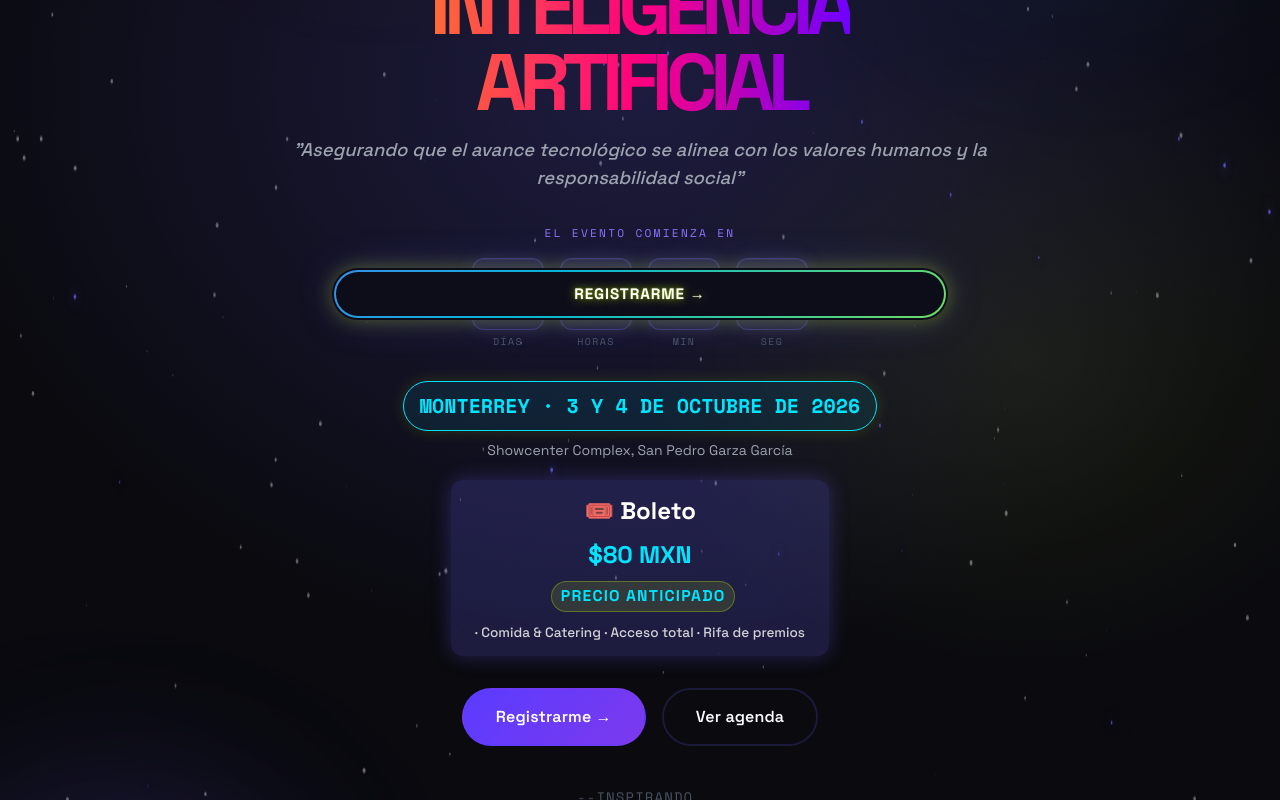
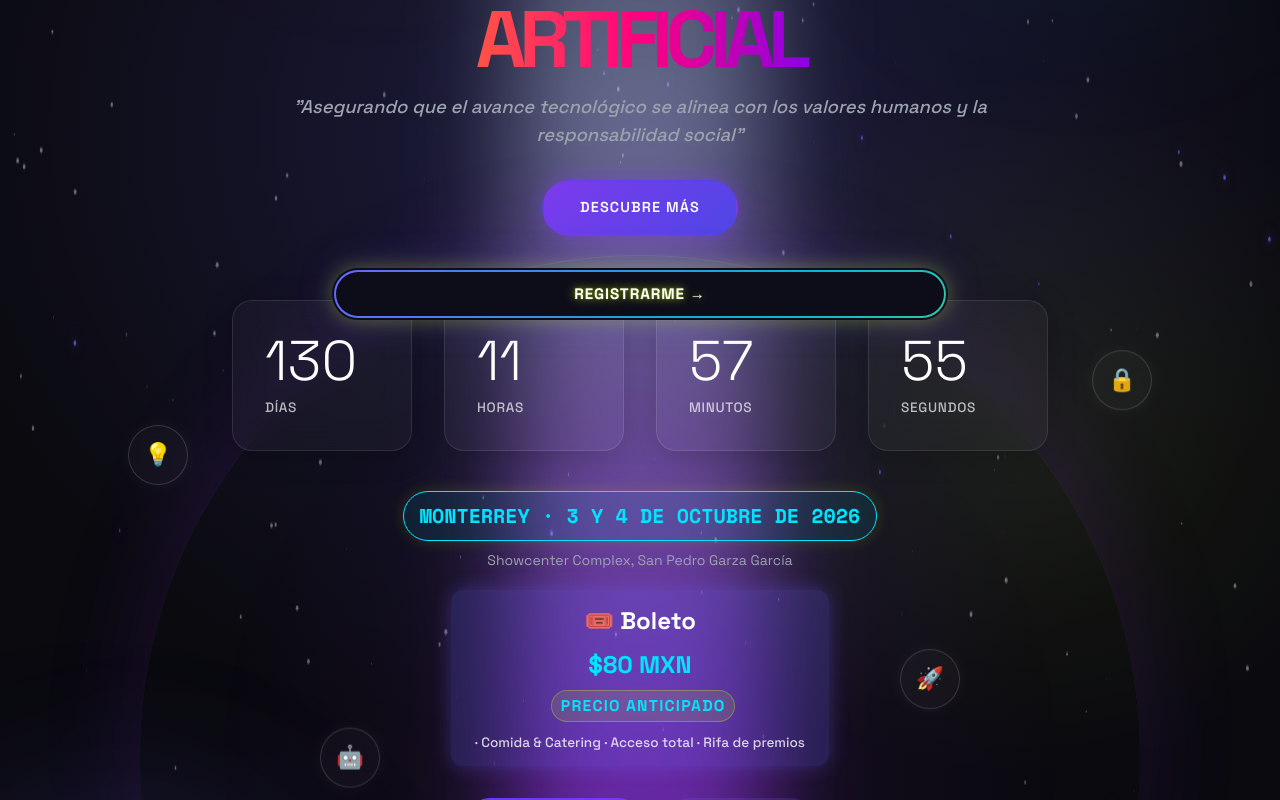
Before and after one commit to adminEzerMonterrey/encuentroMundialDeValores, a React (Vite) app: page / in a window 1280 px wide. Shown: the part 460-1260 px from the top of the page. Built offline with nearby package versions, Linux system fonts and the light colour scheme.

Commit message:
feat: Redesign Hero section and add custom Loader animation

```diff
--- a/src/App.jsx
+++ b/src/App.jsx
@@ -12,46 +12,35 @@ import Footer from './components/Footer';
 
 // Splash Screen Component
 function SplashScreen({ onDone }) {
+  const [phase, setPhase] = React.useState('loading'); // 'loading', 'revealing', 'done'
+
   useEffect(() => {
-    // Lock scroll
     document.body.style.overflow = 'hidden';
-    document.body.style.position = 'fixed';
-    document.body.style.top = '0';
-    document.body.style.width = '100%';
 
-    const splash = document.getElementById('introSplash');
+    // Solo mostramos las barras por unos instantes antes de revelar
+    const t = setTimeout(() => {
+      setPhase('revealing');
+    }, 800); // 800ms de espera antes de abrir las cortinas
 
-    const t1 = setTimeout(() => {
-      splash?.classList.add('expanding');
-      const t2 = setTimeout(() => {
-        splash?.classList.add('done');
-        // Restore scroll
-        document.body.style.position = '';
-        document.body.style.top = '';
-        document.body.style.width = '';
+    return () => clearTimeout(t);
+  }, []);
+
+  useEffect(() => {
+    if (phase === 'revealing') {
+      setTimeout(() => {
         document.body.style.overflow = '';
+        onDone();
+      }, 1200); // Tiempo que tardan las cortinas en subir
+    }
+  }, [phase, onDone]);
 
-        onDone();
-      }, 1800);
-      return () => clearTimeout(t2);
-    }, 2400);
-
-    return () => {
-      clearTimeout(t1);
-      document.body.style.position = '';
-      document.body.style.top = '';
-      document.body.style.width = '';
-      document.body.style.overflow = '';
-    };
-  }, [onDone]);
+  if (phase === 'done') return null;
 
   return (
-    <div className="intro-splash" id="introSplash">
-      <div className="intro-orb" id="introOrb">
-        <span className="intro-orb-label">EMV PRESENTA</span>
-        <span className="intro-orb-title">Encuentro <span className="accent">Mundial</span></span>
-        <span className="intro-orb-sub">2026</span>
-      </div>
+    <div className={`loading-screen ${phase === 'revealing' ? 'is-revealing' : ''}`}>
+      <div className="loading-overlay v1"></div>
+      <div className="loading-overlay v2"></div>
+      <div className="loading-overlay v3"></div>
     </div>
   );
 }
--- a/src/components/Hero.jsx
+++ b/src/components/Hero.jsx
@@ -100,8 +100,22 @@ export default function Hero() {
     <section className="hero" id="hero" aria-labelledby="heroHeadline">
       <canvas className="hero__canvas" id="heroCanvas" aria-hidden="true" ref={canvasRef}></canvas>
       <div className="hero__overlay" aria-hidden="true"></div>
+
+      {/* Nuevo fondo futurista */}
+      <div className="hero__beam"></div>
+      <div className="hero__glow-sphere"></div>
+
+      {/* Íconos flotantes */}
+      <div className="hero__floating-icons">
+        <div className="float-icon icon-1">🌐</div>
+        <div className="float-icon icon-2">💡</div>
+        <div className="float-icon icon-3">🤖</div>
+        <div className="float-icon icon-4">⚡</div>
+        <div className="float-icon icon-5">🔒</div>
+        <div className="float-icon icon-6">🚀</div>
+      </div>
+
       <div className="hero__content">
-        <p className="hero__eyebrow reveal-up">EMV PRESENTA</p>
         <h1 className="hero__title reveal-up" id="heroHeadline" style={{ display: 'flex', flexDirection: 'column', alignItems: 'center', lineHeight: '1.05', textTransform: 'uppercase', marginBottom: '0.5rem' }}>
           <span className="hero__title-gradient" style={{fontSize: 'clamp(2.5rem, 7vw, 4.5rem)', fontWeight: 800}}>Humanismo</span>
           <span className="hero__title-white" style={{fontSize: 'clamp(2.5rem, 7vw, 4.5rem)', fontWeight: 800}}>Y Valores</span>
@@ -112,26 +126,27 @@ export default function Hero() {
           "Asegurando que el avance tecnológico se alinea con los valores humanos y la responsabilidad social"
         </p>
 
-        {/* ── Countdown ── */}
-        <div className="hero__countdown reveal-up" role="timer" aria-live="polite" aria-label="Tiempo restante para el evento">
-          <p className="hero__countdown-label">El evento comienza en</p>
-          <div className="hero__countdown-units">
-            {[{ v: timeLeft.days,    l: 'Días' },
-              { v: timeLeft.hours,   l: 'Horas' },
-              { v: timeLeft.minutes, l: 'Min' },
-              { v: timeLeft.seconds, l: 'Seg' }].map(({ v, l }) => (
-              <div className="hero__countdown-unit" key={l}>
-                <span className="hero__countdown-number" aria-label={`${v} ${l}`}>
-                  {String(v).padStart(2, '0')}
-                </span>
-                <span className="hero__countdown-name">{l}</span>
-              </div>
-            ))}
-          </div>
-          {timeLeft.done && (
-            <p className="hero__countdown-done">🎉 ¡El evento ha comenzado!</p>
-          )}
+        <div className="hero__ctas reveal-up" style={{ marginTop: '2rem', marginBottom: '4rem' }}>
+          <a href="#registro" className="btn btn--primary btn--pill">DESCUBRE MÁS</a>
         </div>
+
+        {/* ── Countdown / Stats Container ── */}
+        <div className="hero__stats-container reveal-up" role="timer" aria-live="polite">
+          {[{ v: timeLeft.days,    l: 'DÍAS' },
+            { v: timeLeft.hours,   l: 'HORAS' },
+            { v: timeLeft.minutes, l: 'MINUTOS' },
+            { v: timeLeft.seconds, l: 'SEGUNDOS' }].map(({ v, l }) => (
+            <div className="hero__stat-card" key={l}>
+              <span className="hero__stat-value">{String(v).padStart(2, '0')}</span>
+              <span className="hero__stat-label">{l}</span>
+            </div>
+          ))}
+        </div>
+
+        {timeLeft.done && (
+          <p className="hero__countdown-done text-center mt-4">🎉 ¡El evento ha comenzado!</p>
+        )}
+
         <p className="hero__meta reveal-up">
           <span className="hero__date-badge" style={{color: '#00B8D4', borderColor: '#00B8D4', background: 'rgba(0,184,212,0.1)'}}>MONTERREY · 3 Y 4 DE OCTUBRE DE 2026</span>
           <span className="hero__location">Showcenter Complex, San Pedro Garza García</span>
--- a/src/index.css
+++ b/src/index.css
@@ -3384,3 +3384,235 @@ html, body {
     transform: none;
   }
 }
+
+/* ════════════════════════════════
+   FUTURISTIC HERO REDESIGN
+   ════════════════════════════════ */
+
+.hero__beam {
+  position: absolute;
+  top: -10%;
+  left: 50%;
+  transform: translateX(-50%);
+  width: 250px;
+  height: 120%;
+  background: linear-gradient(to bottom, rgba(255,255,255,0) 0%, rgba(200, 220, 255, 0.4) 40%, rgba(138, 43, 226, 0.7) 80%, rgba(255,255,255,0) 100%);
+  filter: blur(50px);
+  mix-blend-mode: screen;
+  z-index: 1;
+  pointer-events: none;
+}
+
+.hero__glow-sphere {
+  position: absolute;
+  bottom: -30vh;
+  left: 50%;
+  transform: translateX(-50%);
+  width: 100vw;
+  height: 100vw;
+  max-width: 1000px;
+  max-height: 1000px;
+  background: radial-gradient(circle, rgba(138, 43, 226, 0.1) 0%, rgba(10, 10, 15, 0) 60%);
+  border-radius: 50%;
+  z-index: 1;
+  pointer-events: none;
+  border-top: 1px solid rgba(255, 255, 255, 0.08);
+  box-shadow: 0 -20px 100px rgba(138, 43, 226, 0.15);
+}
+
+.hero__floating-icons {
+  position: absolute;
+  inset: 0;
+  z-index: 2;
+  pointer-events: none;
+}
+
+.float-icon {
+  position: absolute;
+  width: 60px;
+  height: 60px;
+  display: flex;
+  align-items: center;
+  justify-content: center;
+  border-radius: 50%;
+  background: rgba(255, 255, 255, 0.03);
+  border: 1px solid rgba(255, 255, 255, 0.15);
+  backdrop-filter: blur(12px);
+  font-size: 1.4rem;
+  box-shadow: 0 0 20px rgba(255, 255, 255, 0.05);
+  animation: floatIcon 6s ease-in-out infinite;
+}
+
+.float-icon.icon-1 { top: 20%; left: 15%; animation-delay: 0s; }
+.float-icon.icon-2 { top: 60%; left: 10%; animation-delay: 1s; }
+.float-icon.icon-3 { bottom: 15%; left: 25%; animation-delay: 2s; }
+.float-icon.icon-4 { top: 25%; right: 20%; animation-delay: 1.5s; }
+.float-icon.icon-5 { top: 55%; right: 10%; animation-delay: 0.5s; }
+.float-icon.icon-6 { bottom: 20%; right: 25%; animation-delay: 2.5s; }
+
+@keyframes floatIcon {
+  0%, 100% { transform: translateY(0); }
+  50% { transform: translateY(-20px); }
+}
+
+.hero__stats-container {
+  display: flex;
+  gap: var(--space-4);
+  justify-content: center;
+  position: relative;
+  z-index: 10;
+  margin-bottom: var(--space-5);
+  flex-wrap: wrap;
+}
+
+.hero__stat-card {
+  display: flex;
+  flex-direction: column;
+  align-items: flex-start;
+  justify-content: center;
+  min-width: 180px;
+  padding: var(--space-4);
+  background: rgba(255, 255, 255, 0.03);
+  border: 1px solid rgba(255, 255, 255, 0.1);
+  border-radius: var(--radius-lg);
+  backdrop-filter: blur(16px);
+  box-shadow: 0 4px 30px rgba(0, 0, 0, 0.2);
+  transition: transform var(--transition-base), border-color var(--transition-base);
+}
+
+.hero__stat-card:hover {
+  transform: translateY(-5px);
+  border-color: rgba(255, 255, 255, 0.25);
+}
+
+.hero__stat-value {
+  font-size: 3.5rem;
+  font-weight: 300;
+  color: #fff;
+  line-height: 1;
+  margin-bottom: 8px;
+}
+
+.hero__stat-label {
+  font-size: 0.85rem;
+  color: rgba(255, 255, 255, 0.7);
+  letter-spacing: 0.05em;
+  font-weight: 500;
+}
+
+.btn--pill {
+  background: linear-gradient(135deg, #7c3aed, #4f46e5);
+  border-radius: 999px;
+  padding: 14px 36px;
+  font-weight: 600;
+  letter-spacing: 0.08em;
+  font-size: 0.9rem;
+  color: #fff;
+  box-shadow: 0 0 20px rgba(124, 58, 237, 0.5);
+  transition: box-shadow var(--transition-base), transform var(--transition-base);
+}
+
+.btn--pill:hover {
+  box-shadow: 0 0 35px rgba(124, 58, 237, 0.7);
+  transform: translateY(-2px);
+}
+
+/* ════════════════════════════════
+   LOADING SCREEN (Custom Start Animation)
+   ════════════════════════════════ */
+.loading-screen {
+  position: fixed;
+  inset: 0;
+  z-index: 99999;
+  pointer-events: none;
+  display: flex;
+  align-items: center;
+  justify-content: center;
+}
+
+.loading-overlay {
+  position: absolute;
+  top: 0;
+  left: 0;
+  width: 100%;
+  height: 100%;
+  background-color: #050814;
+  z-index: 10;
+  transform-origin: top;
+  transition: transform 0.8s cubic-bezier(0.77, 0, 0.175, 1);
+}
+
+.loading-overlay.v2 {
+  background-color: #4a00e0;
+  z-index: 9;
+  transition-delay: 0.1s;
+}
+
+.loading-overlay.v3 {
+  background-color: #8a2be2;
+  z-index: 8;
+  transition-delay: 0.2s;
+}
+
+.loading-screen.is-revealing .loading-overlay {
+  transform: translateY(-100%);
+}
+
+.loading-content {
+  position: relative;
+  z-index: 11;
+  display: flex;
+  flex-direction: column;
+  justify-content: space-between;
+  width: 100%;
+  height: 100%;
+  padding: 40px;
+  color: #fff;
+  opacity: 1;
+  transition: opacity 0.4s ease;
+}
+
+.loading-screen.is-revealing .loading-content {
+  opacity: 0;
+}
+
+.loading-top {
+  display: flex;
+  justify-content: flex-start;
+  gap: 16px;
+  font-size: 1.5rem;
+  font-weight: 600;
+  text-transform: uppercase;
+}
+
+.loading-hello {
+  opacity: 0;
+  animation: fadeInOut 1s infinite alternate;
+}
+
+@keyframes fadeInOut {
+  from { opacity: 0.4; }
+  to { opacity: 1; }
+}
+
+.loading-bottom {
+  display: flex;
+  justify-content: space-between;
+  align-items: flex-end;
+}
+
+.loading-label {
+  font-size: 2rem;
+  font-weight: 300;
+  letter-spacing: 0.1em;
+  text-transform: uppercase;
+}
+
+.loading-percentage {
+  font-size: 5rem;
+  font-weight: 800;
+  line-height: 1;
+}
+
+/* Cleanup old splash CSS */
+.intro-splash { display: none !important; }
```
